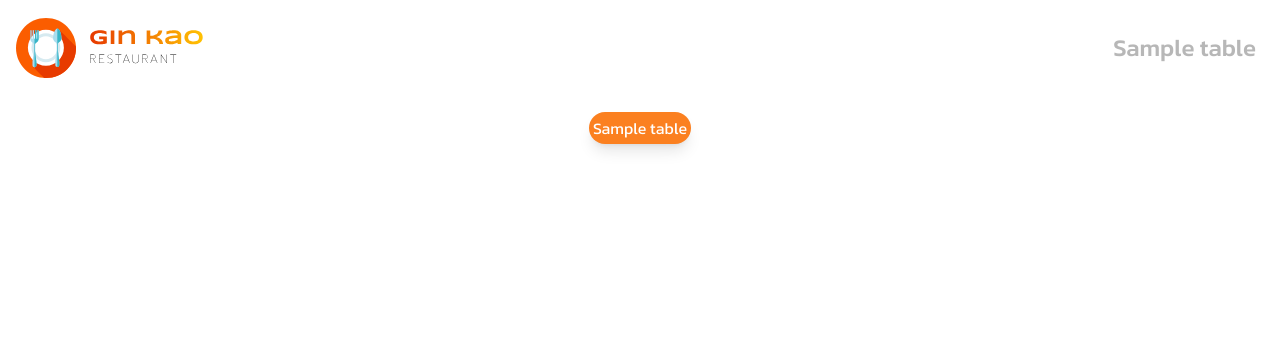
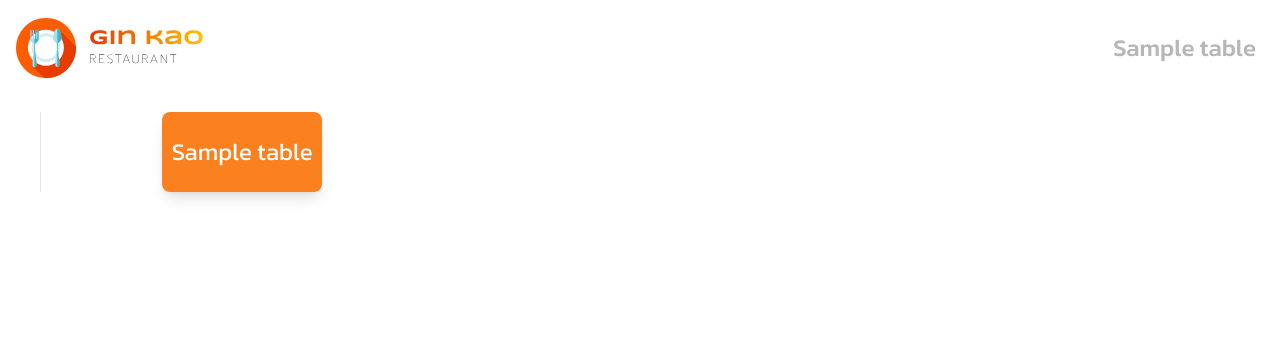
Before and after one commit to phatsanphonna/sikao-restaurant, a PHP site: page /tables.php?order_id=1 in a window 1280 px wide. Shown: the top 356 px of the page. Run offline with PHP 8.4, Linux system fonts and the light colour scheme; the visitor is signed in with stand-in values (Sample User, id 1); tables that the repository leaves empty or names only in its code hold one stand-in row (values such as "Sample post"); a stand-in replaces the project's code that opens the database connection; some libraries are stand-ins or nearby versions.

Commit message:
Refactor table display in tables.php

```diff
--- a/src/web/tables.php
+++ b/src/web/tables.php
@@ -20,7 +20,29 @@ if (!isset($_SESSION['user'])) {
   <?php include '../lib/components/Navbar.php'; ?>
 
   <?php if (!isset($_GET['table_id'])) { ?>
-    <main class="screen p-4 flex flex-col gap-6 justify-center items-center">
+    <main class="p-4 flex gap-6 justify-center items-center divide-x">
+      <aside class="h-full">
+        <?php
+        $sql = "SELECT * FROM res_order ro JOIN res_table rt ON (ro.table_id = rt.table_id) WHERE ro.checkout_at IS NULL";
+        $result = $conn->query($sql);
+
+        if ($result->num_rows > 0) {
+          while ($row = $result->fetch_assoc()) {
+        ?>
+            <a href="tables.php?table_id=<?php echo $row['table_id'] ?>" class="rounded-lg w-72 h-40 shadow-lg flex flex-col justify-between text-white bg-primary p-4">
+              <h4 class="text-8xl font-bold text-left">
+                <?php echo $row['table_name'] ?>
+              </h4>
+              <div class="flex flex-row justify-between">
+                <p><?php echo $row['customer_amount'] ?> ท่าน</p>
+                <p><?php echo date('H.i', strtotime($row['created_at'])) ?></p>
+              </div>
+            </a>
+        <?php }
+        } ?>
+      </aside>
+
+      <div class="grid grid-cols-3 w-full gap-2 place-items-center">
         <?php
         $sql = "SELECT * FROM res_table";
         $result = $conn->query($sql);
@@ -28,11 +50,12 @@ if (!isset($_SESSION['user'])) {
         if ($result->num_rows > 0) {
           while ($row = $result->fetch_assoc()) {
         ?>
-          <a href="menu.php?table_id=<?php echo $row['table_id'] ?>" class="rounded-full p-1 shadow-lg text-center text-white bg-primary">
+            <a href="menu.php?table_id=<?php echo $row['table_id'] ?>" class="rounded-lg w-40 h-20 shadow-lg text-center flex justify-center items-center text-2xl text-white bg-primary">
               <?php echo $row['table_name'] ?>
             </a>
         <?php }
         } ?>
+      </div>
     </main>
   <?php } else { ?>
     <main class="screen p-4 flex flex-col gap-6 justify-center items-center">
```
Lines whose indentation alone changed are shown as unchanged.
